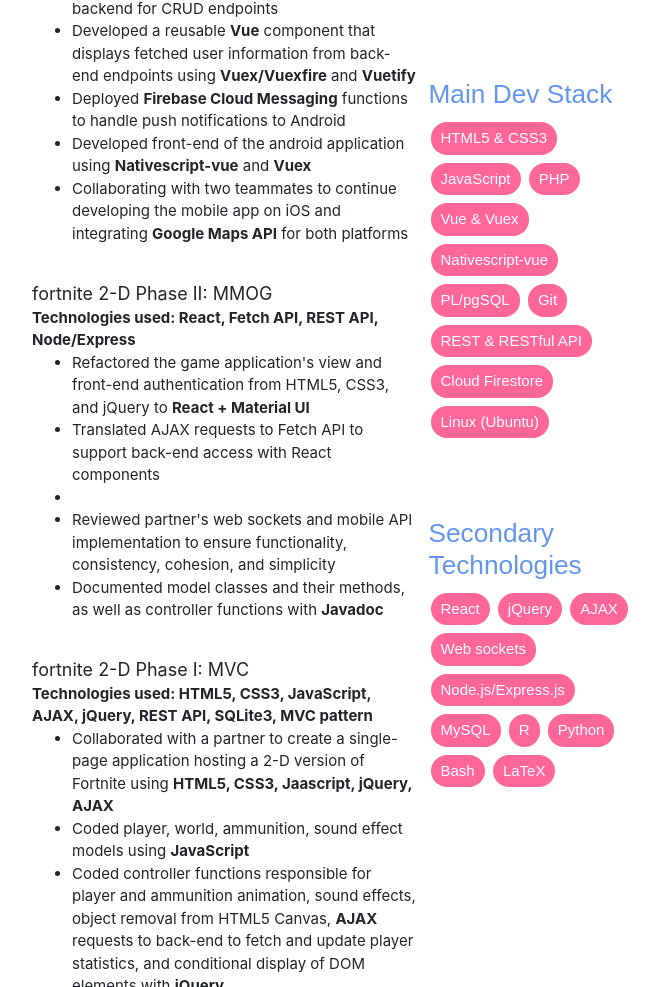
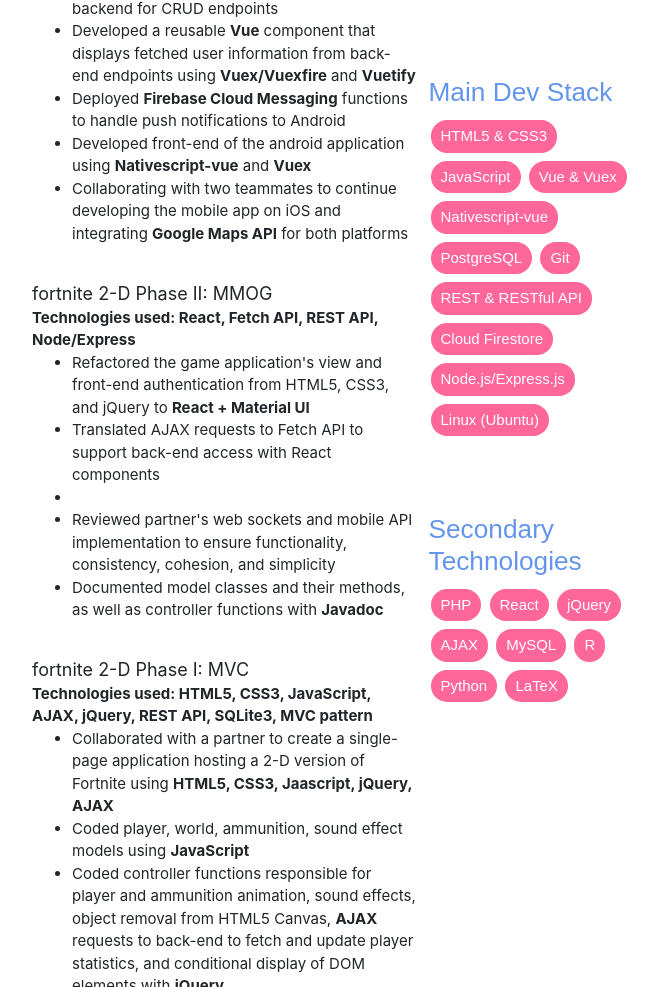
Before and after one commit to NElnour/nelnour-old-website, a plain HTML site: page resume.html in a window 1280 px wide. Shown: the part 571-1558 px from the top of the page, without its empty margins (303-962 px from the left). Drawn offline with nearby package versions, Linux system fonts and the light colour scheme.

Commit message:
Reoganize dev stacks

```diff
--- a/resume.html
+++ b/resume.html
@@ -162,27 +162,25 @@
             <h3>Main Dev Stack</h3>
             <button class="button">HTML5 & CSS3</button>
             <button class="button">JavaScript</button>
-            <button class="button">PHP</button>
             <button class="button">Vue & Vuex</button>
             <button class="button">Nativescript-vue</button>
-            <button class="button">PL/pgSQL</button>
+            <button class="button">PostgreSQL</button>
             <button class="button">Git</button>
             <button class="button">REST & RESTful API</button>
             <button class="button">Cloud Firestore</button>
+            <button class="button">Node.js/Express.js</button>
             <button class="button">Linux (Ubuntu)</button>
 
             <div class="spacer"></div>
 
             <h3>Secondary Technologies</h3>
+            <button class="button">PHP</button>
             <button class="button">React</button>
             <button class="button">jQuery</button>
             <button class="button">AJAX</button>
-            <button class="button">Web sockets</button>
-            <button class="button">Node.js/Express.js</button>
             <button class="button">MySQL</button>
             <button class="button">R</button>
             <button class="button">Python</button>
-            <button class="button">Bash</button>
             <button class="button">LaTeX</button>
         </div>
 
```
